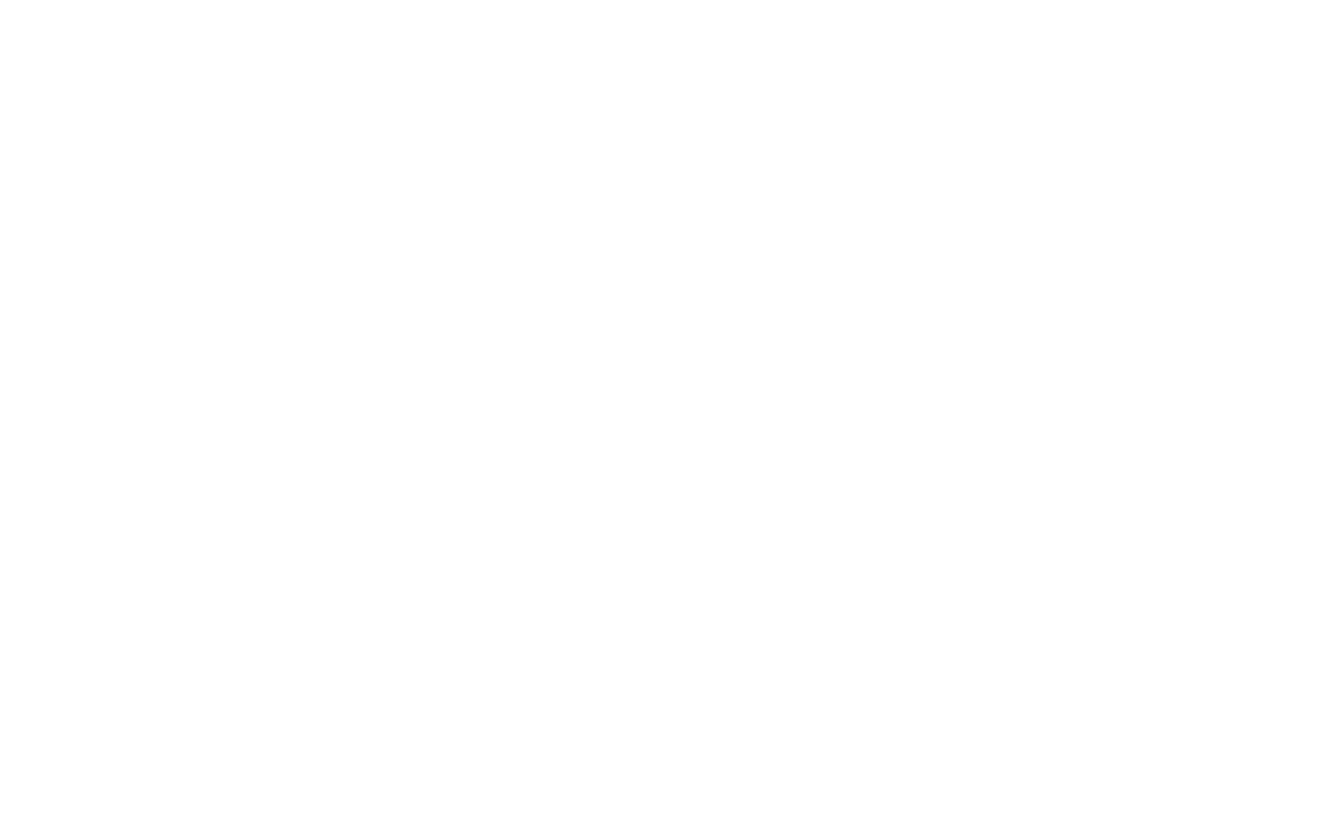
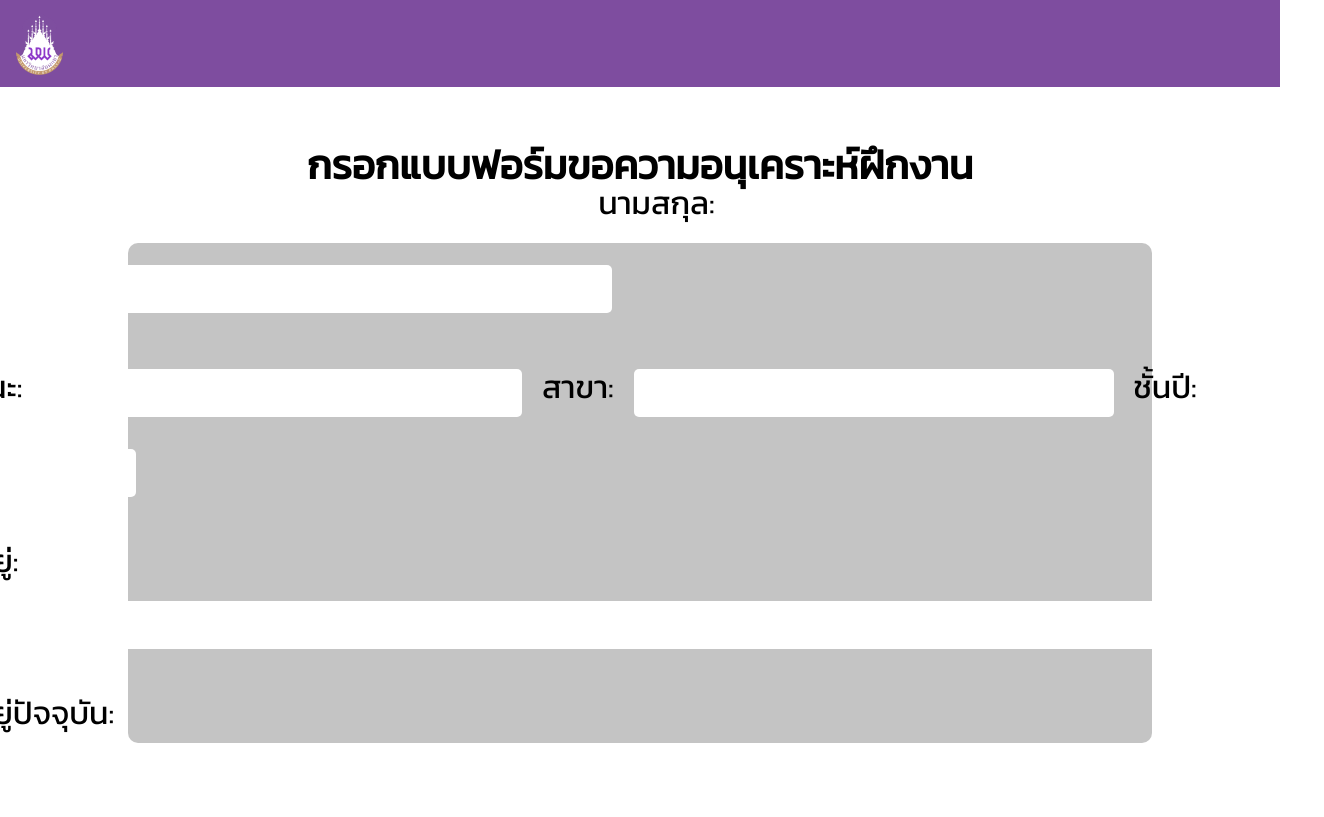
Before and after one commit to Markustell/65022780_FN_MID, a plain HTML site: page student-form.html in a window 1280 px wide. Shown: the whole page, 1324 px wide, since content can reach past the window. Drawn offline with Linux system fonts and the light colour scheme.

Commit message:
update06

```diff
--- a/student-form.html
+++ b/student-form.html
@@ -0,0 +1,39 @@
+<!DOCTYPE html>
+<html lang="en">
+<head>
+    <meta charset="UTF-8">
+    <meta http-equiv="X-UA-Compatible" content="IE=edge">
+    <meta name="viewport" content="width=device-width, initial-scale=1.0">
+    <title>Form Page</title>
+
+    <link rel="stylesheet" href="./style.css">
+</head>
+<body>
+    <nav>
+        <div class="logo-nav">
+            <img src="./images/University_of_Phayao_Logo.png" alt="">
+        </div>
+    </nav>
+    <section class="form-badge">
+        <h1>กรอกแบบฟอร์มขอความอนุเคราะห์ฝึกงาน</h1>
+        <div class="form-ctn">
+            <form action="#">
+                <label for="info">ชื่อ:</label>
+                <input type="text" name="fname">
+                <label for="info">นามสกุล:</label>
+                <input type="text" name="lname"><br><br>
+                <label for="info">คณะ:</label>
+                <input type="text" name="group">
+                <label for="info">สาขา:</label>
+                <input type="text" name="branch">
+                <label for="info">ชั้นปี:</label>
+                <input type="text" name="class"><br><br>
+                <label for="info">ที่อยู่:</label>
+                <input type="text" name="address"><br><br>
+                <label for="info">ที่อยู่ปัจจุบัน:</label>
+                <input type="text" name="c-address">
+            </form>
+        </div>
+    </section>
+</body>
+</html>
--- a/style.css
+++ b/style.css
@@ -237,3 +237,42 @@ nav {
 }.home-btn:hover {
     background: #fac687;
 }
+
+.form-badge {
+    display: flex;
+    flex-direction: column;
+    align-items: center;
+    width: 100%;
+}.form-badge h1 {
+    font-size: 2.5rem;
+    margin: 3rem;
+}
+
+.form-ctn {
+    display: flex;
+    flex-direction: column;
+    align-items: center;
+    justify-content: center;
+    width: 80%;
+    height: 500px;
+    background: #C4C4C4;
+    border-radius: 10px;
+    padding: 2rem;
+}.form-ctn label {
+    font-size: 2rem;
+}.form-ctn input {
+    border-radius: 5px;
+    height: 3rem;
+    border: none;
+    margin: 1rem;
+}input[name="fname"] {
+    width: 35rem;
+}input[name="lname"] {
+    width: 40rem;
+}input[name="group"], input[name="branch"] {
+    width: 30rem;
+}input[name="address"] {
+    width: 83.5rem;
+}input[name="c-address"] {
+    width: 77.5rem;
+}
```
